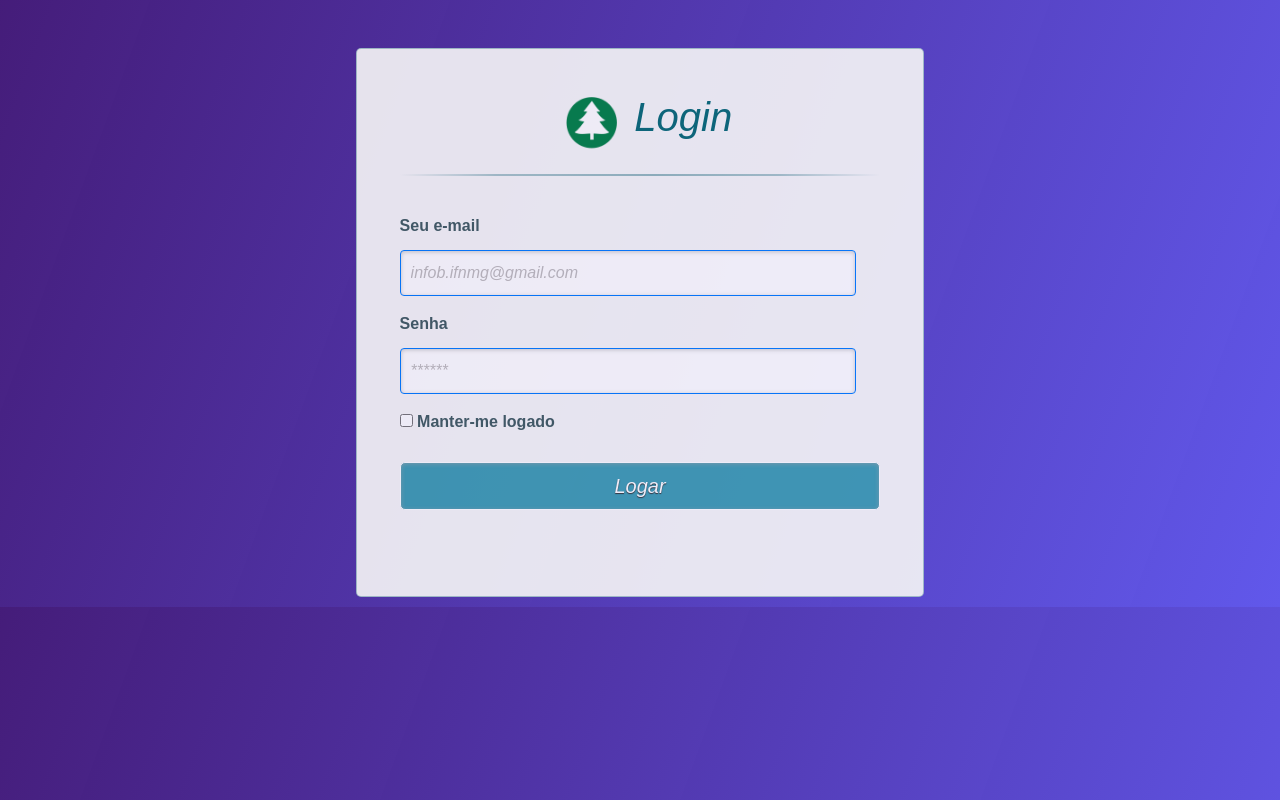
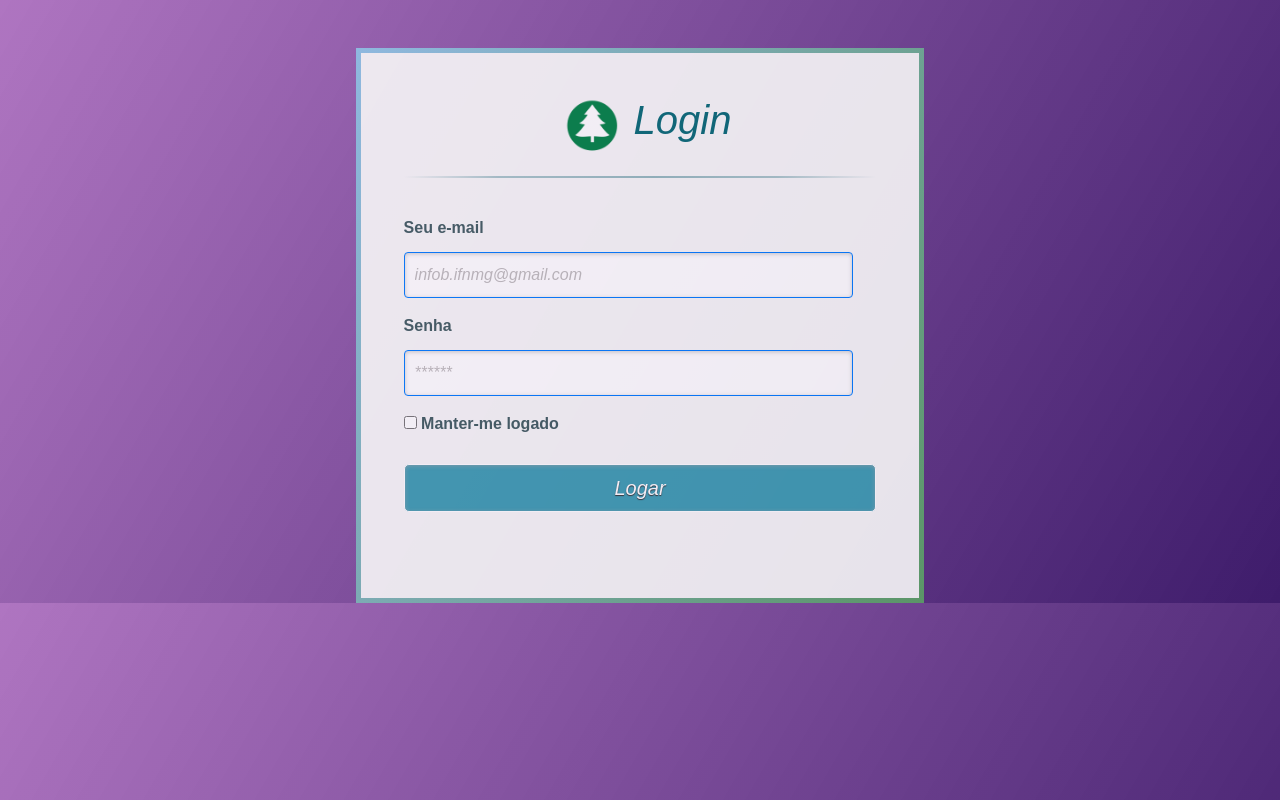
Before and after one commit to brenovambaster/Projeto-TreeManager, a PHP site: page /login.php in a window 1280 px wide. Run offline with PHP 8.4, Linux system fonts and the light colour scheme.

Commit message:
background login 1

```diff
--- a/css/login.css
+++ b/css/login.css
@@ -8,9 +8,9 @@
     font-family: Arial, sans-serif;
 }
 
-#bodyteste {
+body {
     margin: 10px;
-    background-image: linear-gradient(110deg, #411877fa, #6158eb) !important;
+    background-image: linear-gradient(120deg, #8f3ea8b6, #3e1c6b) !important;
 }
 
 a {
@@ -122,7 +122,7 @@ input[type="submit"] {
 }
 
 input[type="submit"]:hover {
-    background: #4ab3c6;
+    background: #4776cc;
 }
 
 form h1 {
@@ -167,6 +167,10 @@ form h1 {
     border: 1px solid #4ab3c6;
 }
 
+#logColor:hover {
+    background-image: linear-gradient( 325deg, #d7e420c9, #208dc0ce);
+}
+
 
 /* estilos para para ambos os formulários */
 
@@ -178,9 +182,9 @@ form h1 {
     padding: 18px 6% 60px 6%;
     margin: 0 auto;
     background: rgb(247, 247, 247);
-    border: 1px solid rgba(147, 184, 189, 0.8);
-    -webkit-box-shadow: 5px;
-    border-radius: 5px;
+    border: 5px solid;
+    border-image: linear-gradient( 120deg, #52a3daa1, #1e7e2bb6) 1;
+    box-shadow: 5px;
     -webkit-animation-duration: 0.5s;
     -webkit-animation-timing-function: ease;
     -webkit-animation-fill-mode: both;
--- a/login.php
+++ b/login.php
@@ -1,14 +1,14 @@
-<!doctype html>
+<!DOCTYPE html>
 <html lang="pt-br">
 
 <head>
-  <link rel="stylesheet" type="text/css" href="css/Login.css">
+  <link rel="stylesheet" type="text/css" href="css/login.css">
   <title>Login Controle de Arborização Urbana em Salinas</title>
   <link rel="stylesheet" href="https://stackpath.bootstrapcdn.com/bootstrap/4.3.1/css/bootstrap.min.css" integrity="sha384-ggOyR0iXCbMQv3Xipma34MD+dH/1fQ784/j6cY/iJTQUOhcWr7x9JvoRxT2MZw1T" crossorigin="anonymous">
   <meta charset="utf-8">
 </head>
 
-<body id="bodyteste">
+<body>
 
   <div class="container" style="opacity:0.9;">
 
@@ -16,7 +16,7 @@
 
     <div class="content mt-5 col-sm-12 col-md-12 col-lg-8 col-xl-8 ">
       <!--FORMULÁRIO DE LOGIN-->
-      <div id="login" >
+      <div id="login">
         <form method="post" action="">
           <h1> <img src="img/arvoreLogin.png" alt="" height="18%" width="18%">Login</h1>
           <p>
@@ -35,47 +35,16 @@
           </p>
 
           <p>
-            <input type="submit" value="Logar"  style=" font-style: italic;"/>
+            <input id="logColor" type="submit" value="Logar" style=" font-style: italic;" />
           </p>
-
         </form>
       </div>
-
-      <!--FORMULÁRIO DE CADASTRO
-      <div id="cadastro">
-        <form method="post" action="">
-          <h1>Cadastro</h1>
-
-          <p>
-            <label for="nome_cad">Seu nome</label>
-            <input id="nome_cad" name="nome_cad" required="required" type="text" placeholder="Seu Nome " />
-          </p>
-
-          <p>
-            <label for="email_cad">Seu e-mail</label>
-            <input id="email_cad" name="email_cad" required="required" type="email" placeholder="infob.ifnmg@gmail.com"/>
-          </p>
-
-          <p>
-            <label for="senha_cad">Sua senha</label>
-            <input id="senha_cad" name="senha_cad" required="required" type="password" placeholder="1234"/>
-          </p>
-
-          <p>
-            <input type="submit" value="Cadastrar"/>
-          </p>
-
-          <p class="link">
-            Já tem conta?
-            <a href="#paralogin"> Ir para Login </a>
-          </p>
-        </form>-->
     </div>
-  </div>
   </div>
   <script src="https://code.jquery.com/jquery-3.3.1.slim.min.js" integrity="sha384-q8i/X+965DzO0rT7abK41JStQIAqVgRVzpbzo5smXKp4YfRvH+8abtTE1Pi6jizo" crossorigin="anonymous"></script>
   <script src="https://cdnjs.cloudflare.com/ajax/libs/popper.js/1.14.7/umd/popper.min.js" integrity="sha384-UO2eT0CpHqdSJQ6hJty5KVphtPhzWj9WO1clHTMGa3JDZwrnQq4sF86dIHNDz0W1" crossorigin="anonymous"> </script>
   <script src="https://stackpath.bootstrapcdn.com/bootstrap/4.3.1/js/bootstrap.min.js" integrity="sha384-JjSmVgyd0p3pXB1rRibZUAYoIIy6OrQ6VrjIEaFf/nJGzIxFDsf4x0xIM+B07jRM" crossorigin="anonymous"></script>
+
 </body>
 
 </html>
```
